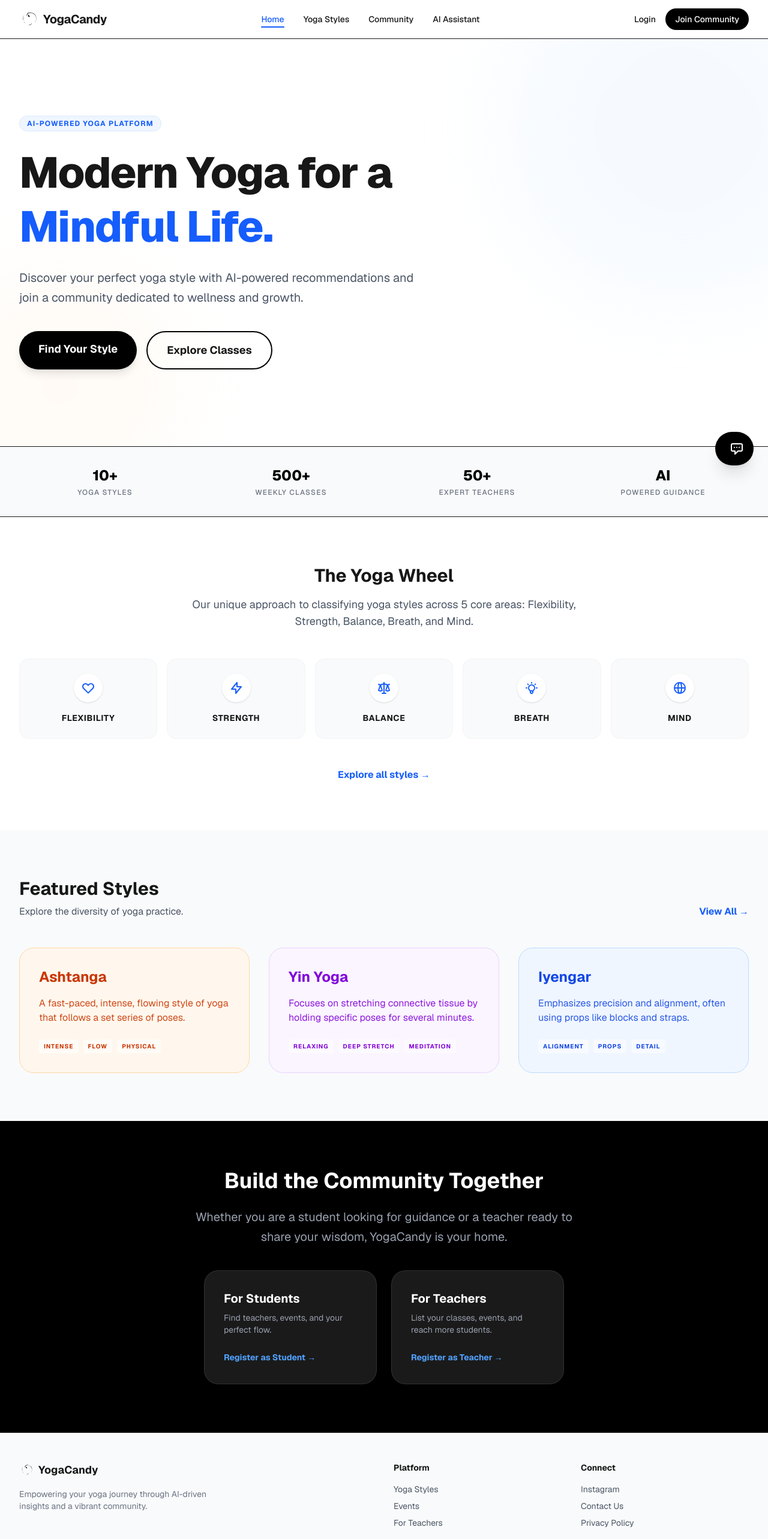
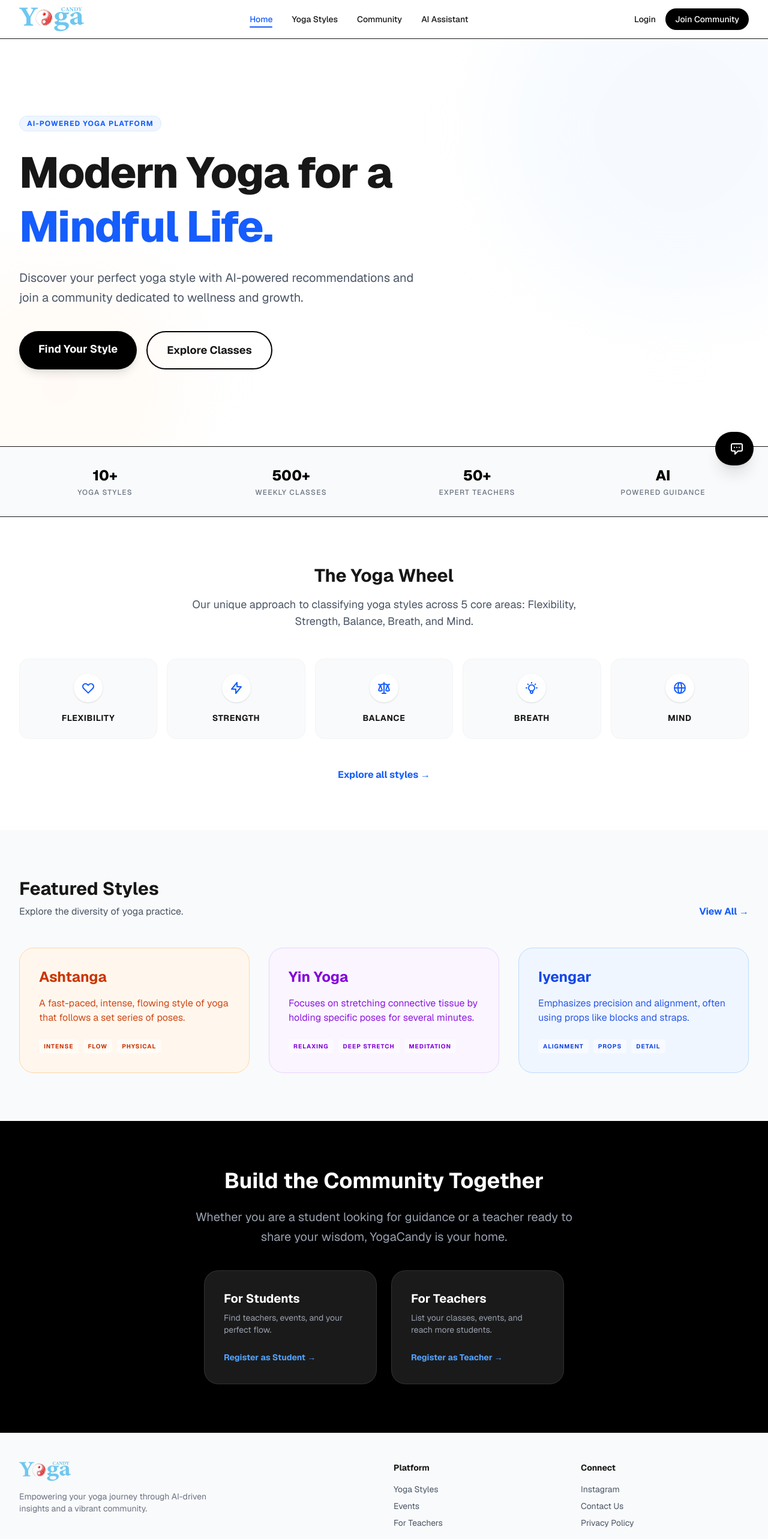
Before and after one commit to ashreim-UPL/yogacandy_website, a Next.js app: page / in a window 1280 px wide. Shown: the top 2566 px of the page at 60% size. Built offline with nearby package versions, Linux system fonts and the light colour scheme.

Commit message:
feat: use real YogaCandy brand assets in header and footer
Co-Authored-By: Claude Sonnet 4.6 <noreply@anthropic.com>

```diff
--- a/app/layout.tsx
+++ b/app/layout.tsx
@@ -36,9 +36,8 @@ export default function RootLayout({
         <footer className="border-t bg-gray-50 py-12">
           <div className="max-w-7xl mx-auto px-4 sm:px-6 lg:px-8 grid grid-cols-1 md:grid-cols-4 gap-8">
             <div className="col-span-1 md:col-span-2">
-              <div className="flex items-center gap-2 mb-4">
-                <img src="/logo.svg" alt="YogaCandy Logo" className="h-6 w-6" />
-                <span className="font-bold text-lg">YogaCandy</span>
+              <div className="mb-4">
+                <img src="/yogacandy-banner.svg" alt="YogaCandy" className="h-8" />
               </div>
               <p className="text-gray-500 text-sm max-w-xs">
                 Empowering your yoga journey through AI-driven insights and a vibrant community.
--- a/components/Header.tsx
+++ b/components/Header.tsx
@@ -26,9 +26,8 @@ export default function Header() {
     <header className="border-b bg-white/90 backdrop-blur-sm sticky top-0 z-50">
       <div className="max-w-7xl mx-auto px-4 sm:px-6 lg:px-8 h-16 flex items-center justify-between">
         {/* Logo */}
-        <a href="/" className="flex items-center gap-2 group">
-          <img src="/logo.svg" alt="YogaCandy" className="h-8 w-8 group-hover:scale-110 transition-transform" />
-          <span className="font-bold text-xl tracking-tight">YogaCandy</span>
+        <a href="/" className="flex items-center group">
+          <img src="/yogacandy-banner.svg" alt="YogaCandy" className="h-10 group-hover:scale-105 transition-transform" />
         </a>
 
         {/* Desktop nav */}
```
Also changed, not shown: public/YogaCandy-logo.svg (added), public/yogacandy-banner.svg (added).
